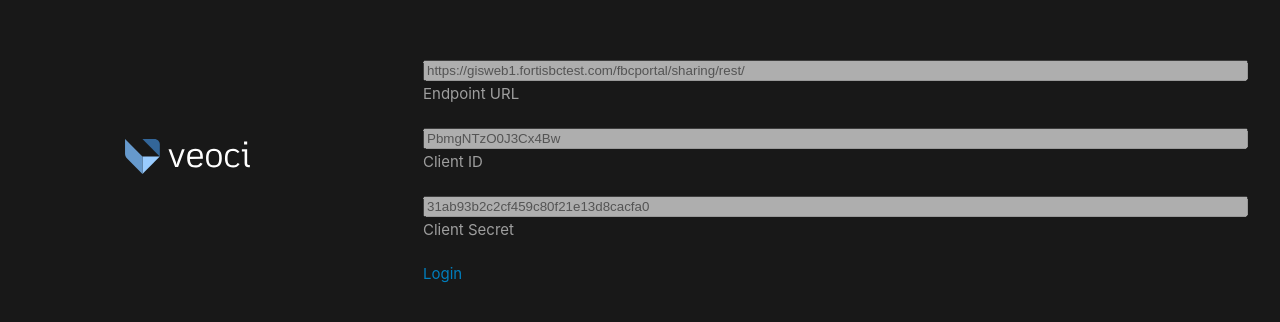
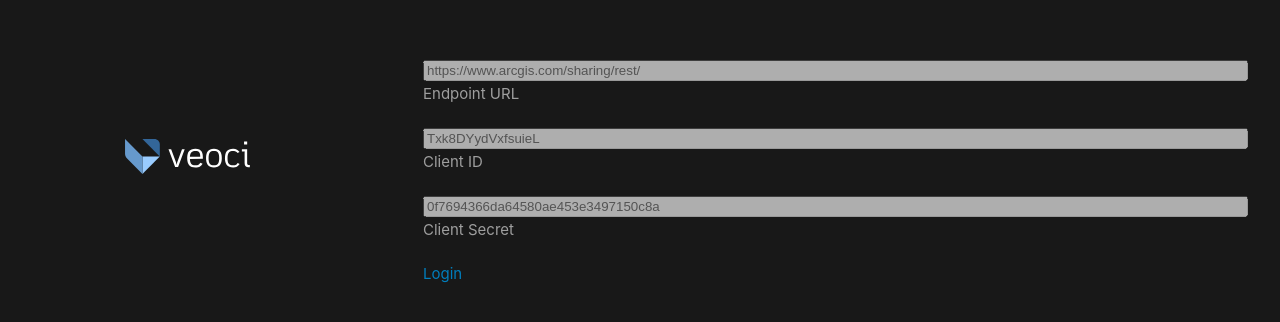
Before and after one commit to nevaan9/arc-gis-server-enabled, a Vue app in the folder client/: page / in a window 1280 px wide. Shown: the part 228-550 px from the top of the page. Built offline with nearby package versions, Linux system fonts and the light colour scheme.

Commit message:
use post

```diff
--- a/client/src/App.vue
+++ b/client/src/App.vue
@@ -45,10 +45,10 @@
     data () {
       const redirectUrl = window.encodeURIComponent(location.origin)
       return {
-        clientId: 'PbmgNTzO0J3Cx4Bw',
-        clientSecret: '31ab93b2c2cf459c80f21e13d8cacfa0',
-        gisOrigin: 'https://gisweb1.fortisbctest.com/fbcportal/sharing/rest/',
-        codeValidateEndpoint: 'https://dfe6ud80mf.execute-api.us-east-1.amazonaws.com/api/validate',
+        clientId: window.location.hostname === 'localhost' ? 'Txk8DYydVxfsuieL' : 'PbmgNTzO0J3Cx4Bw',
+        clientSecret: window.location.hostname === 'localhost' ? '0f7694366da64580ae453e3497150c8a' : '31ab93b2c2cf459c80f21e13d8cacfa0',
+        gisOrigin: window.location.hostname === 'localhost' ? 'https://www.arcgis.com/sharing/rest/' : 'https://gisweb1.fortisbctest.com/fbcportal/sharing/rest/',
+        codeValidateEndpoint: window.location.hostname === 'localhost' ? 'http://127.0.0.1:3000/validate' : 'https://dfe6ud80mf.execute-api.us-east-1.amazonaws.com/api/validate',
         redirectUrl,
         accessToken: null,
         username: null,
```
Also changed, not shown: 2 other files (tests, documents, lock files or other folders).
